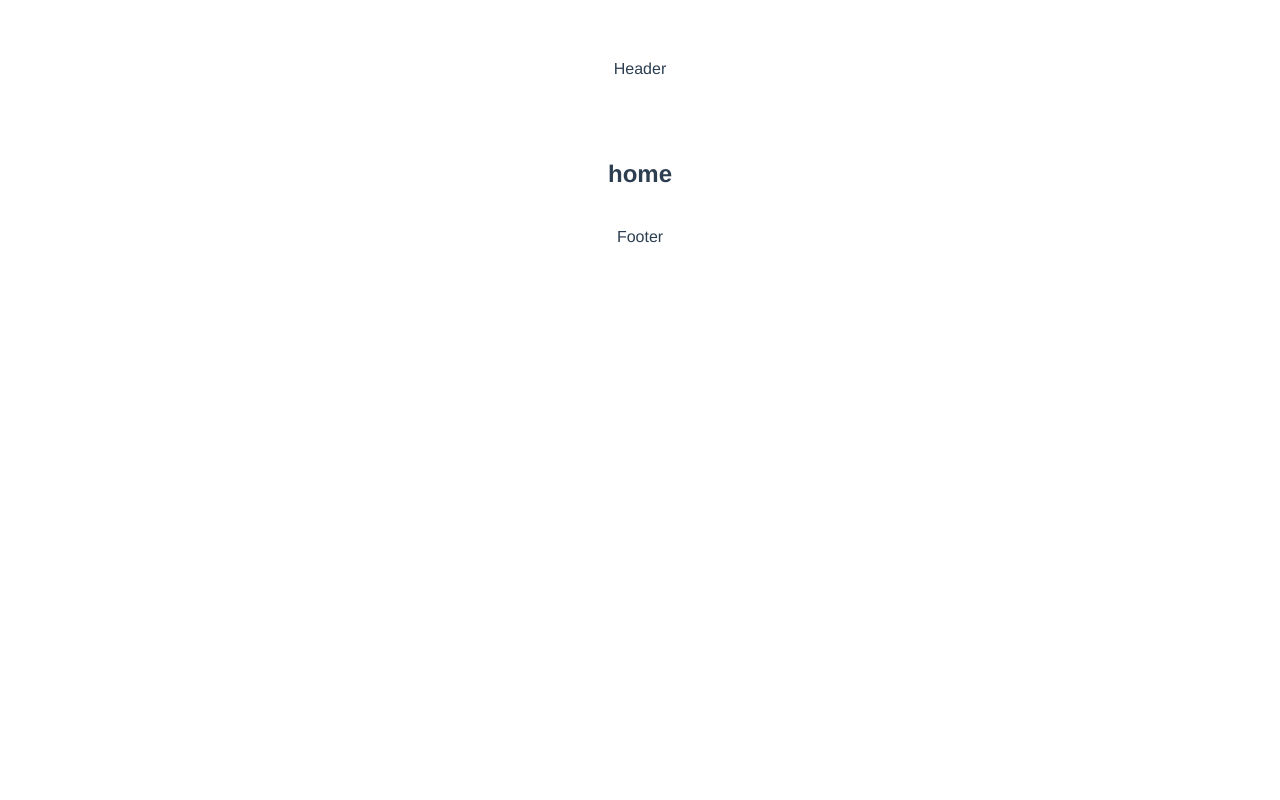
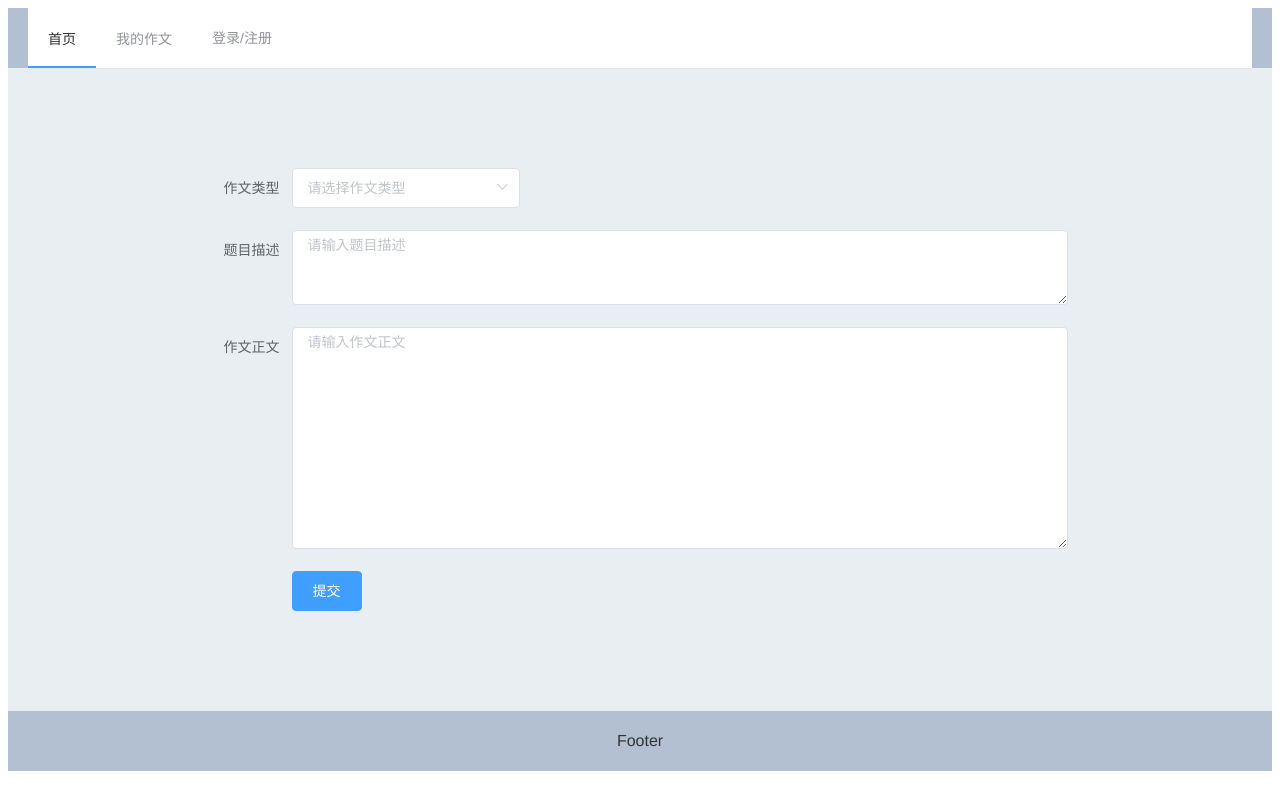
Before and after one commit to dumplant/openai-correction-app, a Vue app: page /#/home in a window 1280 px wide. Built offline with nearby package versions, Linux system fonts and the light colour scheme.

Commit message:
add WritingArea

```diff
--- a/src/App.vue
+++ b/src/App.vue
@@ -13,13 +13,13 @@ export default {
 }
 </script>
 
-<style>
+<style scoped>
 #app {
   font-family: Avenir, Helvetica, Arial, sans-serif;
   -webkit-font-smoothing: antialiased;
   -moz-osx-font-smoothing: grayscale;
-  text-align: center;
+  /* text-align: center;
   color: #2c3e50;
-  margin-top: 60px;
+  margin-top: 60px; */
 }
 </style>
--- /dev/null
+++ b/src/components/Writings/WritingArea.vue
@@ -0,0 +1,46 @@
+<template>
+    <el-form ref="form" :model="form" label-width="80px">
+        <el-form-item label="作文类型">
+            <el-select v-model="form.type" placeholder="请选择作文类型">
+                <el-option label="雅思" value="yasi">
+                </el-option>
+                <el-option label="托福" value="tuofu"></el-option>
+            </el-select>
+        </el-form-item>
+        <el-form-item label="题目描述" >
+            <el-input  type="textarea" v-model="form.desc" :rows="3" placeholder="请输入题目描述"></el-input>
+        </el-form-item>
+
+        <el-form-item label="作文正文">
+            <el-input type="textarea" v-model="form.text" :rows="10" placeholder="请输入作文正文"></el-input>
+        </el-form-item>
+        <el-form-item>
+            <el-button type="primary" @click="onSubmit">提交</el-button>
+        </el-form-item>
+    </el-form>
+</template>
+<script>
+export default {
+    data() {
+        return {
+            form: {
+                type: '',
+                desc: '',
+                text: ''
+            }
+        }
+    },
+    methods: {
+        onSubmit() {
+            console.log('submit!');
+        }
+    }
+}
+</script>
+
+<style scoped>
+    .el-form{
+        width: 70%;
+        margin: 5rem auto;
+    }
+</style>
--- /dev/null
+++ b/src/components/layout/TheHeader.vue
@@ -0,0 +1,29 @@
+<template>
+    <el-menu :default-active="activeIndex" class="el-menu-demo" mode="horizontal" @select="handleSelect">
+        <el-menu-item index="1"><router-link to="home">首页</router-link></el-menu-item>
+        <el-menu-item index="2"><router-link to="writings">我的作文</router-link></el-menu-item>
+        <el-menu-item index="3">登录/注册</el-menu-item>
+    </el-menu>
+</template>
+
+<script>
+export default {
+    name: 'the-header',
+    data() {
+        return {
+            activeIndex: '1'
+        };
+    },
+    methods: {
+        handleSelect(key, keyPath) {
+            console.log(key, keyPath);
+        }
+    }
+}
+</script>
+
+<style scoped>
+a {
+    text-decoration: none;
+}
+</style>
--- a/views/MyHome.vue
+++ b/views/MyHome.vue
@@ -1,15 +1,16 @@
 <template>
     <div>
-        <h1>home</h1>
+        <writing-area></writing-area>
     </div>
 </template>
 
 <script>
-    export default {
-
+import WritingArea from "../src/components/Writings/WritingArea.vue"
+export default {
+    components: {
+        WritingArea
     }
+}
 </script>
 
-<style scoped>
-
-</style>
+<style scoped></style>
--- a/views/TheMain.vue
+++ b/views/TheMain.vue
@@ -1,17 +1,44 @@
 <template>
 
         <el-container>
-            <el-header>Header</el-header>
+            <el-header><the-header></the-header></el-header>
             <el-main><router-view></router-view></el-main>
             <el-footer>Footer</el-footer>
         </el-container>
 
 </template>
-
 <script>
+import TheHeader from '../src/components/layout/TheHeader.vue';
 export default {
-
+    components: {
+        TheHeader
+    },
 }
 </script>
 
-<style scoped></style>
+<style scoped>
+ .el-header, .el-footer {
+    background-color: #B3C0D1;
+    color: #333;
+    text-align: center;
+    line-height: 60px;
+  }
+
+  .el-aside {
+    background-color: #D3DCE6;
+    color: #333;
+    text-align: center;
+    line-height: 200px;
+  }
+
+  .el-main {
+    background-color: #E9EEF3;
+    color: #333;
+    /* text-align: center; */
+    line-height: 160px;
+  }
+
+  body > .el-container {
+    margin-bottom: 40px;
+  }
+</style>
```
Also changed, not shown: src/components/HelloWorld.vue (deleted, +0 -58 lines).
